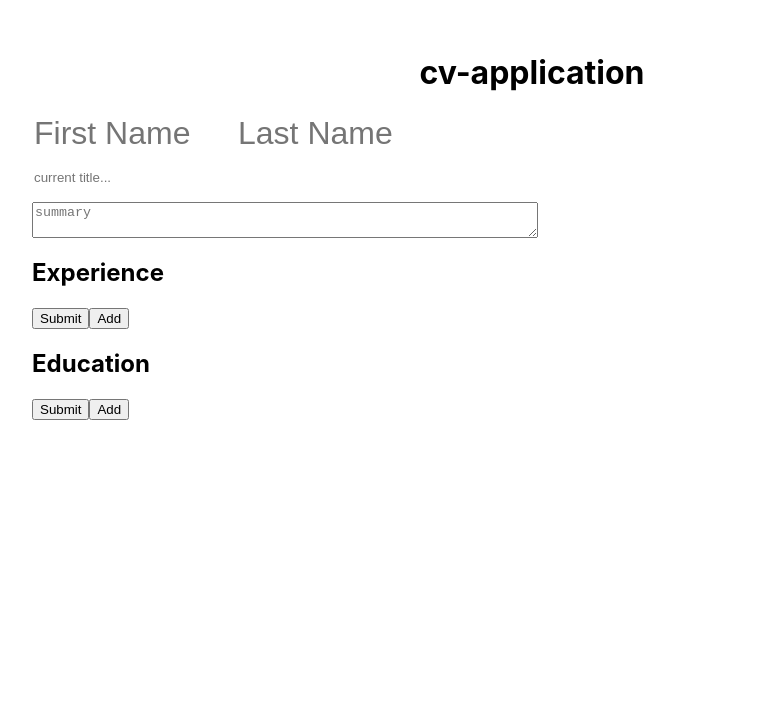
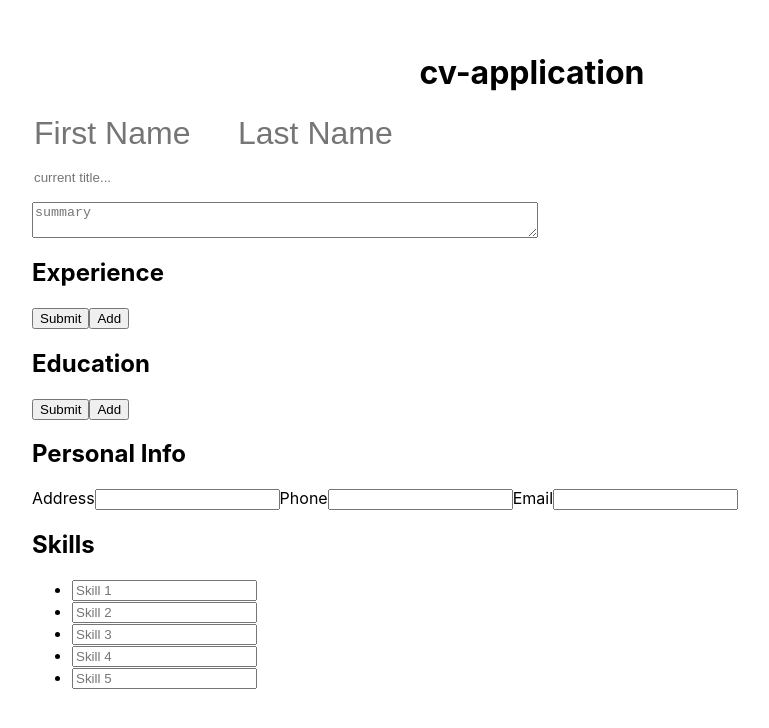
Before and after one commit to hspark220/cv-project, a React (Create React App) app: page / in a window 1280 px wide. Shown: the top 728 px of the page, without its empty margins (108-877 px from the left). Built offline with nearby package versions, Linux system fonts and the light colour scheme.

Commit message:
Add Info component

```diff
--- a/src/App.js
+++ b/src/App.js
@@ -3,6 +3,7 @@ import './styles/App.css';
 import Header from './components/Header';
 import Experiences from './components/Experiences';
 import Education from './components/Education';
+import Info from './components/Info';
 import uniqid from "uniqid";
 
 class App extends Component {
@@ -109,8 +110,11 @@ submitEducation = e => {
       <div className="App">
         <h1 className='title'>cv-application</h1>
         <Header />
-        <Experiences experiences={experiences} addExperience={this.addExperience} submitExperience={this.submitExperience}/>
-        <Education educations={educations} addEducation={this.addEducation} submitEducation={this.submitEducation}/>
+        <div className='main'>
+          <Experiences experiences={experiences} addExperience={this.addExperience} submitExperience={this.submitExperience}/>
+          <Education educations={educations} addEducation={this.addEducation} submitEducation={this.submitEducation}/>
+        </div>
+        <Info />
       </div>
     )
   }
--- /dev/null
+++ b/src/components/Info.js
@@ -0,0 +1,33 @@
+import React, { Component } from "react";
+
+class Info extends Component {
+    constructor (props) {
+        super (props);
+    }
+
+    render () {
+
+        return (
+            <form className="info">
+                <h2>Personal Info</h2>
+                <label for='address'>Address</label>
+                <input type='text' name='address' />
+                <label for='phone'>Phone</label>
+                <input type='tel' name='phone'/>
+                <label for='email'>Email</label>
+                <input type='email' name='email'/>
+
+                <h2>Skills</h2>
+                <ul>
+                    <li><input type='text' className="skill" placeholder="Skill 1"/></li>
+                    <li><input type='text' className="skill" placeholder="Skill 2"/></li>
+                    <li><input type='text' className="skill" placeholder="Skill 3"/></li>
+                    <li><input type='text' className="skill" placeholder="Skill 4"/></li>
+                    <li><input type='text' className="skill" placeholder="Skill 5"/></li>
+                </ul>
+            </form>
+        )
+    }
+}
+
+export default Info;
```
